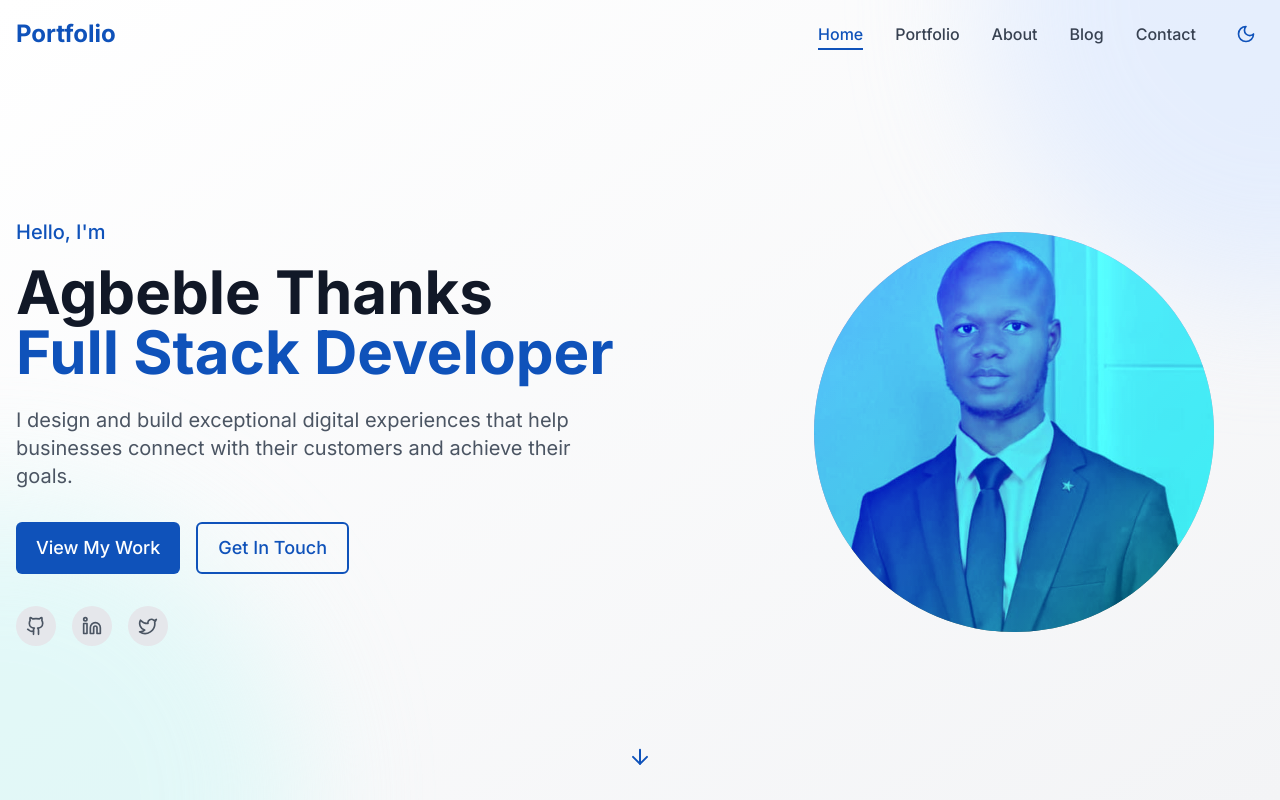
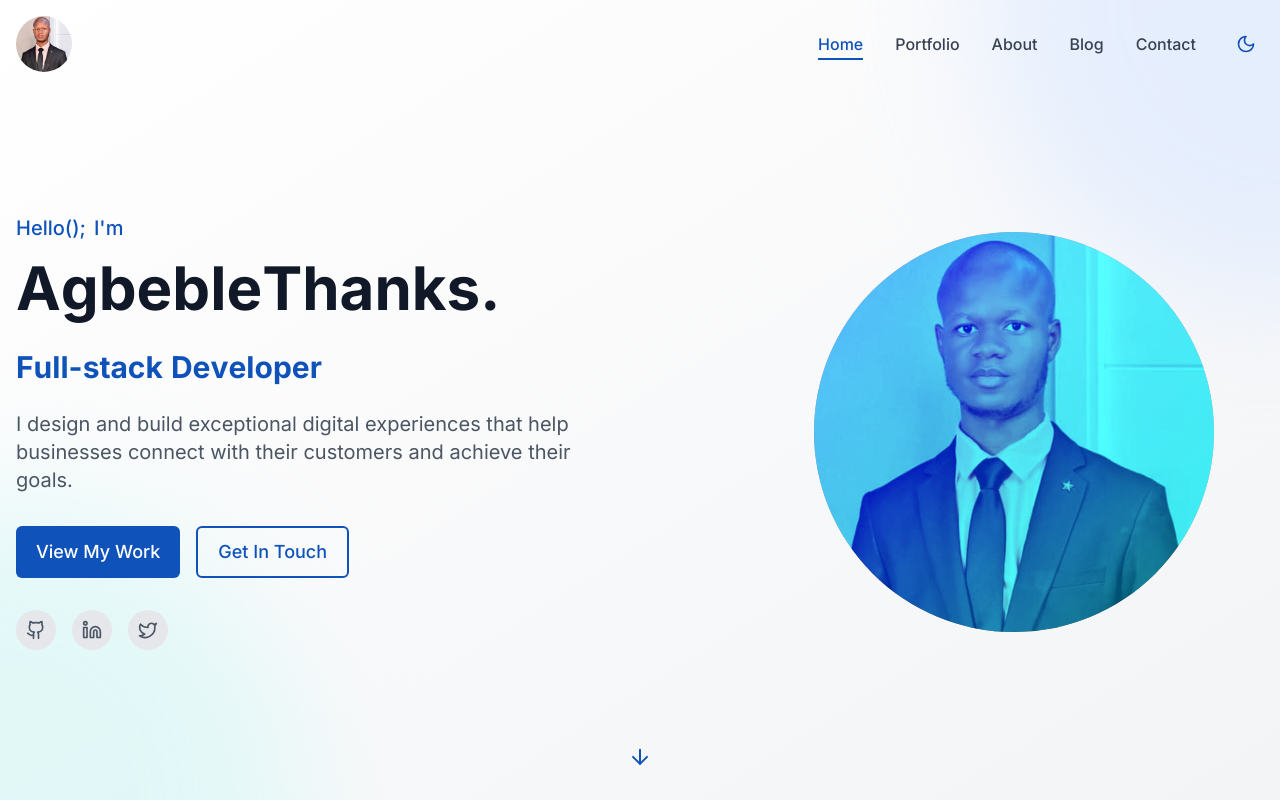
Before and after one commit to thanks299/portfolio1, a React (Vite) app: page / in a window 1280 px wide. Shown: the top 800 px of the page. Built offline with nearby package versions, Linux system fonts and the light colour scheme.

Commit message:
updated hero section, navbar, and cursor follower

```diff
--- a/index.html
+++ b/index.html
@@ -2,7 +2,7 @@
 <html lang="en">
   <head>
     <meta charset="UTF-8" />
-    <link rel="icon" type="image/svg+xml" href="/favicon.svg" />
+    <link rel="icon" type="image/svg+xml" href="/thanksn.jpg" />
     <meta name="viewport" content="width=device-width, initial-scale=1.0" />
     <meta name="description" content="Professional portfolio showcasing creative work, projects, and expertise" />
     <title>Portfolio | Creative Professional</title>
--- a/src/components/home/HeroSection.tsx
+++ b/src/components/home/HeroSection.tsx
@@ -25,6 +25,28 @@ const HeroSection: React.FC = () => {
     }),
   };
 
+  // Pop animation for letters
+  const letterVariants = {
+    initial: { scale: 1 },
+    hover: { scale: 1.3, transition: { duration: 0.2 } },
+  };
+
+  const renderAnimatedText = (text: string, className: string) => (
+    <motion.span className={className}>
+      {text.split('').map((letter, index) => (
+        <motion.span
+          key={index}
+          variants={letterVariants}
+          initial="initial"
+          whileHover="hover"
+          className="inline-block"
+        >
+          {letter}
+        </motion.span>
+      ))}
+    </motion.span>
+  );
+
   return (
     <section className="relative min-h-screen flex flex-col justify-center overflow-hidden bg-gradient-to-br from-white to-gray-100 dark:from-dark-800 dark:to-dark-900 transition-colors duration-300">
       {/* Background circles */}
@@ -37,16 +59,11 @@ const HeroSection: React.FC = () => {
         <div className="flex flex-col lg:flex-row items-center">
           <div className="lg:w-3/5 mb-12 lg:mb-0">
             <div className="flex flex-col">
-              <motion.span
-                custom={0}
-                initial="hidden"
-                animate="visible"
-                variants={textVariants}
-                className="text-lg md:text-xl font-medium text-primary-600 mb-4"
-              >
-                Hello, I'm
-              </motion.span>
-
+                <h2 className="mb-4">
+                <span>{renderAnimatedText("H e l l o ( );", "text-lg md:text-xl font-medium text-primary-600 mb-4")}</span>
+                <span className="mx-1"></span>
+                <span>{renderAnimatedText("I ' m", "text-lg md:text-xl font-medium text-primary-600 mb-4")}</span>
+                </h2>
               <motion.h1
                 custom={1}
                 initial="hidden"
@@ -54,8 +71,12 @@ const HeroSection: React.FC = () => {
                 variants={textVariants}
                 className="text-4xl md:text-6xl font-bold mb-6 leading-tight"
               >
-                Agbeble Thanks
-                <span className="block text-primary-600">Full Stack Developer</span>
+                {renderAnimatedText("Agbeble Thanks.", "")}
+                <h1 className="text-gray-500 dark:text-gray-300 mt-2 flex">
+                  <span>{renderAnimatedText("Full-stack", "text-primary-600 text-xl md:text-2xl lg:text-3xl")}</span>
+                  <span className="mx-1"></span> {/* Adding an explicit space */}
+                  <span>{renderAnimatedText("Developer", "text-primary-600 text-xl md:text-2xl lg:text-3xl")}</span>
+                </h1>
               </motion.h1>
 
               <motion.p
--- a/src/components/layout/Navbar.tsx
+++ b/src/components/layout/Navbar.tsx
@@ -58,10 +58,14 @@ const Navbar: React.FC = () => {
       <div className="container mx-auto px-4 py-4 flex justify-between items-center">
         <Link
           to="/"
-          className="text-2xl font-bold relative group"
+          className="relative group flex items-center"
           aria-label="Home"
         >
-          <span className="text-primary-600">Portfolio</span>
+          <img
+            src="/thanks1.jpg"
+            alt="Portfolio Logo"
+            className="h-9 w-9 rounded-full object-cover md:h-14 md:w-14"
+          />
           <span className="absolute -bottom-1 left-0 w-0 h-[2px] bg-primary-600 transition-all duration-300 group-hover:w-full"></span>
         </Link>
 
--- a/src/components/ui/CursorFollower.tsx
+++ b/src/components/ui/CursorFollower.tsx
@@ -1,7 +1,17 @@
 import React, { useEffect, useState } from 'react';
 import { motion } from 'framer-motion';
 
-const CursorFollower: React.FC = () => {
+interface CursorFollowerProps {
+  primaryColor?: string;
+  hoverColor?: string;
+  hoverScale?: number;
+}
+
+const CursorFollower: React.FC<CursorFollowerProps> = ({
+  primaryColor = '#2563EB', // Default primary color
+  hoverColor = '#EF4444', // Default hover color
+  hoverScale = 1.5, // Default hover scale
+}) => {
   const [mousePosition, setMousePosition] = useState({ x: 0, y: 0 });
   const [isHovering, setIsHovering] = useState(false);
 
@@ -14,9 +24,9 @@ const CursorFollower: React.FC = () => {
       if (
         e.target instanceof HTMLElement &&
         (e.target.tagName === 'A' ||
-         e.target.tagName === 'BUTTON' ||
-         e.target.closest('a') ||
-         e.target.closest('button'))
+          e.target.tagName === 'BUTTON' ||
+          e.target.closest('a') ||
+          e.target.closest('button'))
       ) {
         setIsHovering(true);
       } else {
@@ -40,18 +50,20 @@ const CursorFollower: React.FC = () => {
 
   return (
     <>
+      {/* Outer Circle */}
       <motion.div
-        className="hidden md:block fixed w-5 h-5 rounded-full border border-primary-600 z-50 pointer-events-none"
+        className="hidden md:block fixed w-10 h-10 rounded-full border z-50 pointer-events-none"
         style={{
           top: 0,
           left: 0,
           translateX: '-50%',
           translateY: '-50%',
+          borderColor: isHovering ? hoverColor : primaryColor,
         }}
         animate={{
           x: mousePosition.x,
           y: mousePosition.y,
-          scale: isHovering ? 1.5 : 1,
+          scale: isHovering ? hoverScale : 1,
         }}
         transition={{
           type: 'spring',
@@ -60,13 +72,15 @@ const CursorFollower: React.FC = () => {
           restDelta: 0.001,
         }}
       />
+      {/* Inner Circle */}
       <motion.div
-        className="hidden md:block fixed w-2 h-2 bg-primary-600 rounded-full z-50 pointer-events-none"
+        className="hidden md:block fixed w-4 h-4 rounded-full z-50 pointer-events-none"
         style={{
           top: 0,
           left: 0,
           translateX: '-50%',
           translateY: '-50%',
+          backgroundColor: isHovering ? hoverColor : primaryColor,
         }}
         animate={{
           x: mousePosition.x,
```
Also changed, not shown: public/favicon.svg (deleted), public/thanksn.jpg (added).
